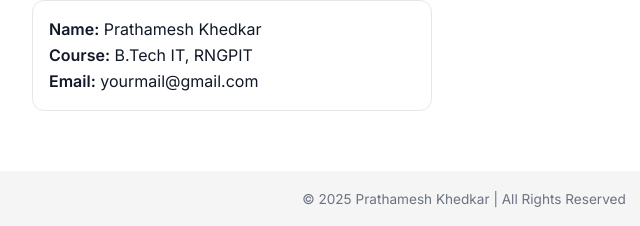
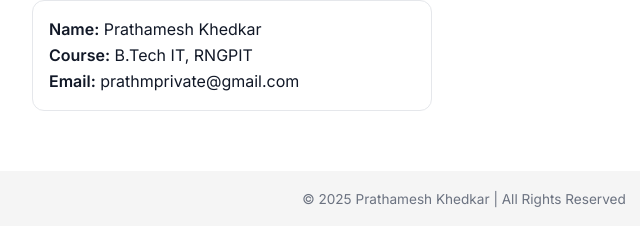
Before and after one commit to pratham-git-dot/prathamesh-portfolio, a plain HTML site: page index.html in a window 1280 px wide. Shown: the part 1349-1575 px from the top of the page, 176-816 px from the left. Drawn offline with Linux system fonts and the light colour scheme.

Commit message:
Update contact email

```diff
--- a/index.html
+++ b/index.html
@@ -119,7 +119,7 @@
       <div class="contact-card">
         <p><strong>Name:</strong> Prathamesh Khedkar</p>
         <p><strong>Course:</strong> B.Tech IT, RNGPIT</p>
-        <p><strong>Email:</strong> <a href="mailto:yourmail@gmail.com">yourmail@gmail.com</a></p>
+        <p><strong>Email:</strong> <a href="mailto:prathmprivate@gmail.com">prathmprivate@gmail.com</a></p>
       </div>
     </div>
   </section>
```
